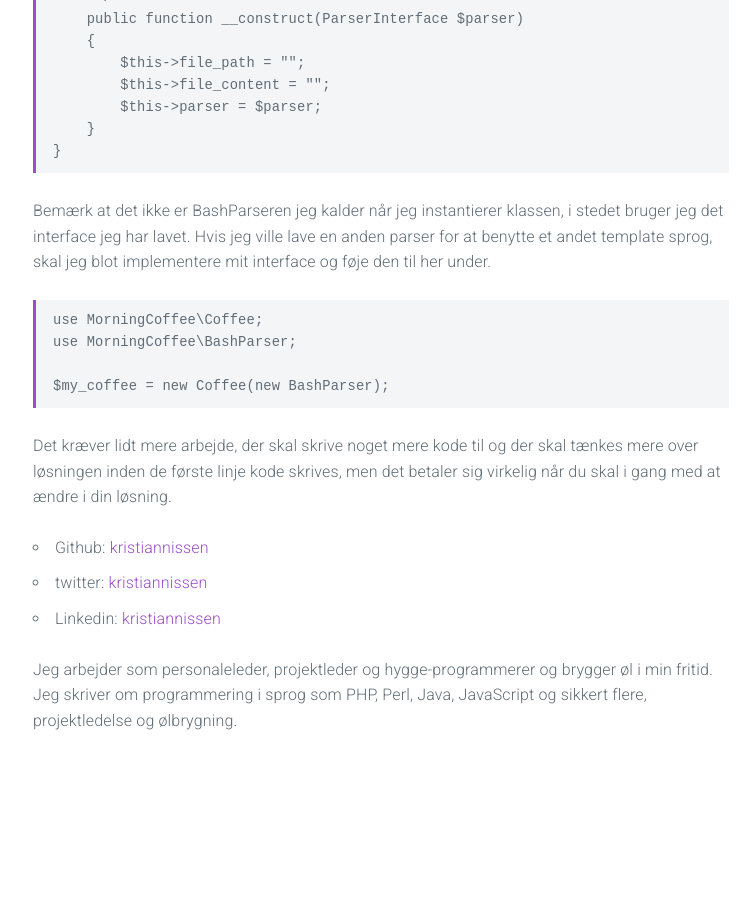
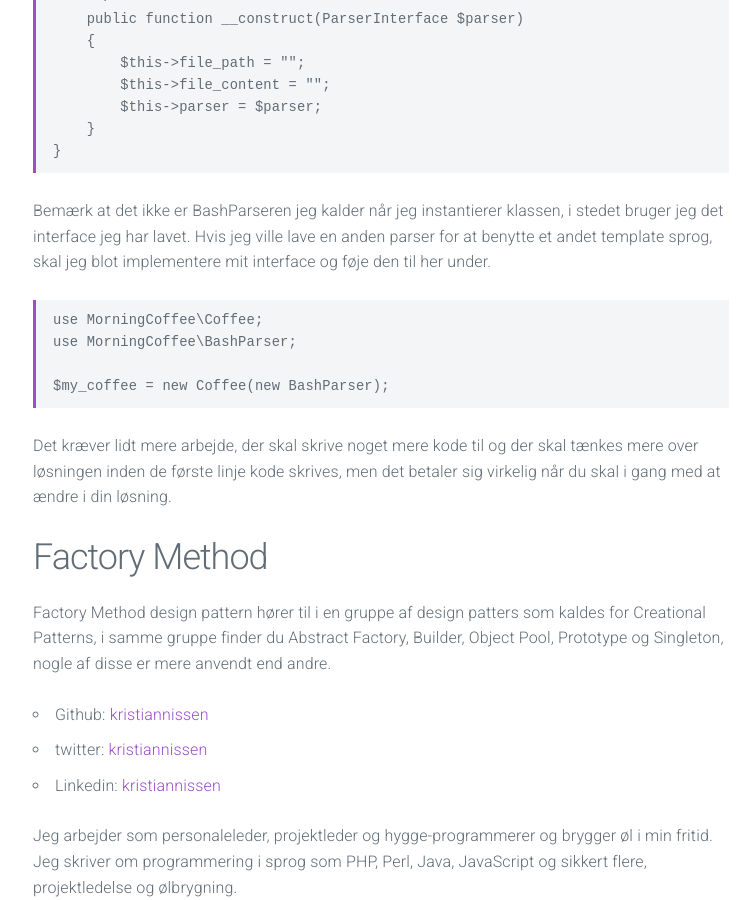
Before and after one commit to kristiannissen/kristiannissen.github.io, a Jekyll site: the page built from _posts/2020-07-06-php-design-patterns.md, in a window 1280 px wide and 900 px high, scrolled down 2487 px. Shown: the whole window, without its empty margins (259-1013 px from the left). Built offline with Jekyll 4.4.1, drawn with Linux system fonts in a browser that asks for light colours; before the commit the page ends 3220 px from its top, so only the background shows below that.

Commit message:
post update

```diff
--- a/_posts/2020-07-06-php-design-patterns.md
+++ b/_posts/2020-07-06-php-design-patterns.md
@@ -107,3 +107,6 @@ $my_coffee = new Coffee(new BashParser);
 {% endhighlight %}
 
 Det kræver lidt mere arbejde, der skal skrive noget mere kode til og der skal tænkes mere over løsningen inden de første linje kode skrives, men det betaler sig virkelig når du skal i gang med at ændre i din løsning.
+
+## Factory Method
+Factory Method design pattern hører til i en gruppe af design patters som kaldes for Creational Patterns, i samme gruppe finder du Abstract Factory, Builder, Object Pool, Prototype og Singleton, nogle af disse er mere anvendt end andre.
```
